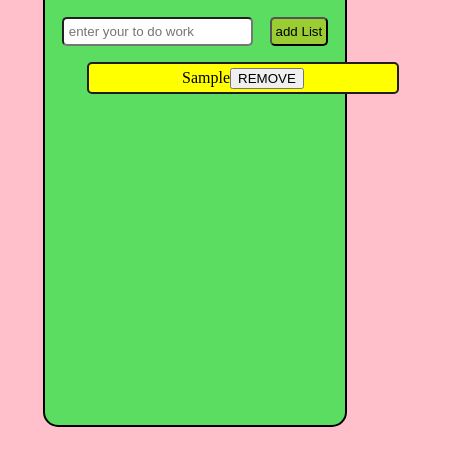
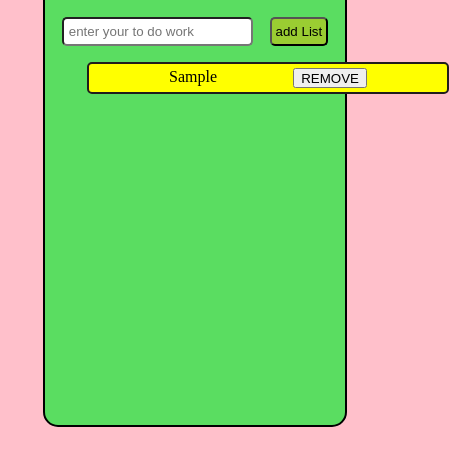
Before and after one commit to Pinkykumari18/to-do-list, a plain HTML site: page index.html in a window 390 px wide. Both pictures are taken after typing "Sample" into the empty fields and a click on the button "add List". Shown: the part 247-712 px from the top of the page, 449 px wide, since content can reach past the window. Drawn offline with Linux system fonts and the light colour scheme.

Commit message:
Update index.html

```diff
--- a/index.html
+++ b/index.html
@@ -74,14 +74,14 @@
             background-color: pink;
         }
         li{
-            width: 300px;
+            width: 350px;
             height: 20px;
             display: flex;
             justify-content: space-evenly;
             border: 2px solid rgb(32, 29, 29);
             border-radius: 5px;
-             align-items: center;
-             justify-content: center;
+/*              align-items: center; */
+/*              justify-content: center; */
             padding: 4px;
             margin: 2px;
             background-color:yellow
```
